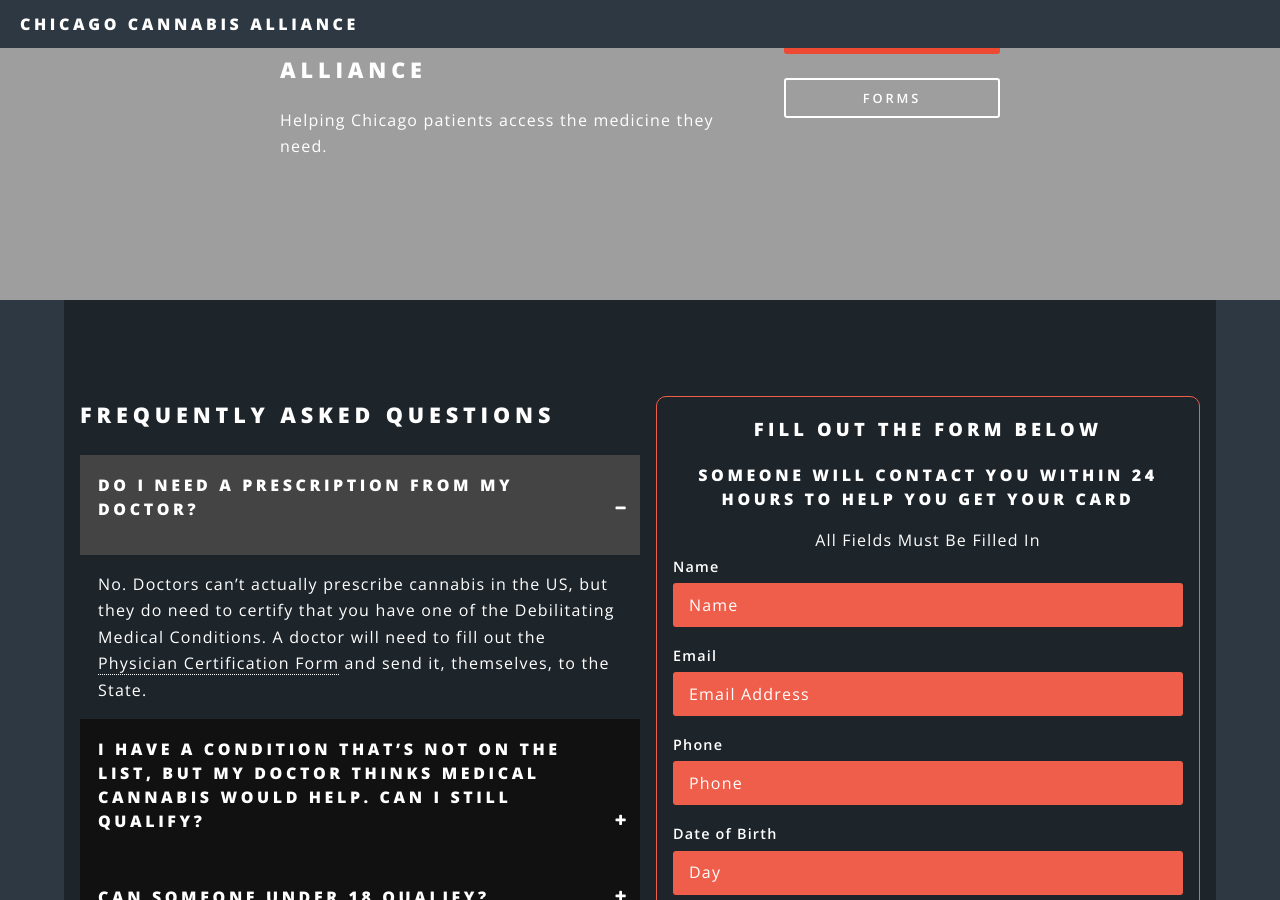
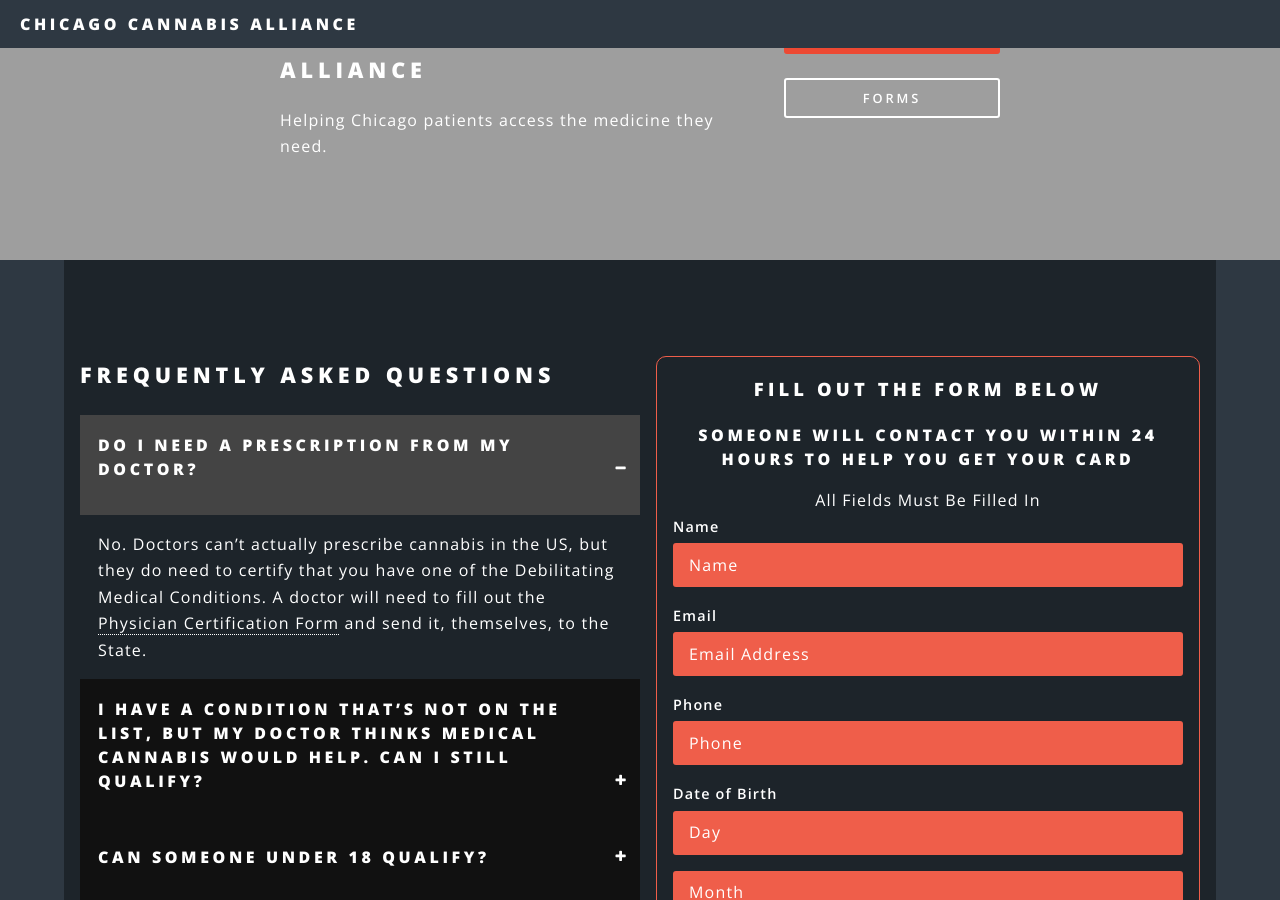
Before and after one commit to roncoalson/CMCA-master, a Jekyll site: the page built from index.html, in a window 1280 px wide and 900 px high, scrolled down 2074 px. Built offline with Jekyll 4.4.1, drawn with Linux system fonts in a browser that asks for light colours.

Commit message:
Update main.css

```diff
--- a/assets/css/main.css
+++ b/assets/css/main.css
@@ -2583,7 +2583,6 @@
 		.wrapper > .inner {
 			width: 60em;
 			margin: 0px auto;
-			padding-bottom: 40px;
 		}
 
 			@media screen and (max-width: 1280px) {
@@ -3587,7 +3586,7 @@
 /* Main */
 
 	#main > header {
-		padding: 12em 0 10em 0 ;
+		padding: 12em 0 40em 0 ;
 		background-image: -moz-linear-gradient(top, rgba(0,0,0,0.5), rgba(0,0,0,0.5)), url("../../images/banner.jpg");
 		background-image: -webkit-linear-gradient(top, rgba(0,0,0,0.5), rgba(0,0,0,0.5)), url("../../images/banner.jpg");
 		background-image: -ms-linear-gradient(top, rgba(0,0,0,0.5), rgba(0,0,0,0.5)), url("../../images/banner.jpg");
@@ -3609,7 +3608,6 @@
 			letter-spacing: 0.225em;
 			text-transform: uppercase;
 			top: 0;
-			padding: 50px 30px 50px 80px;
 		}
 
 			#main > header p a {
```
